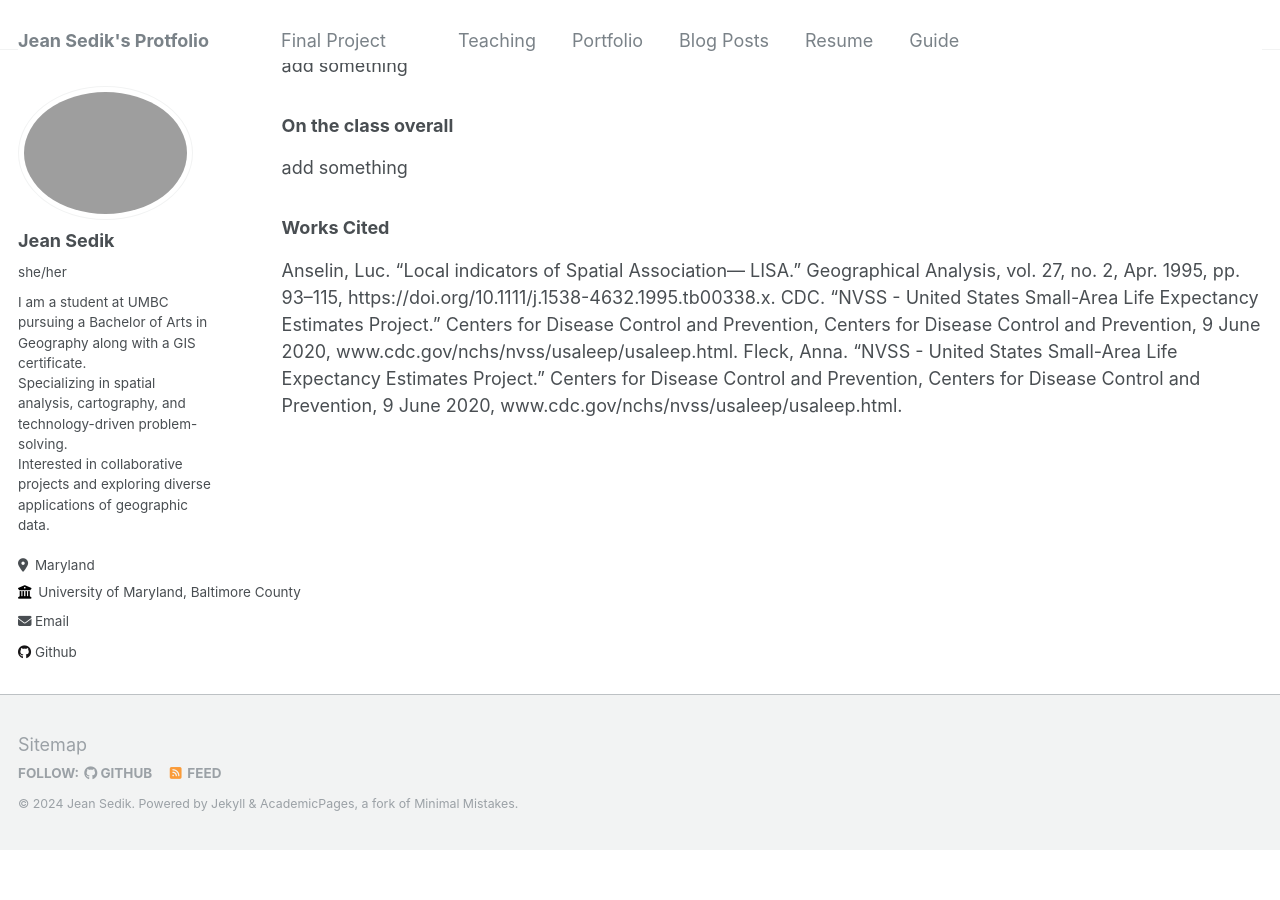
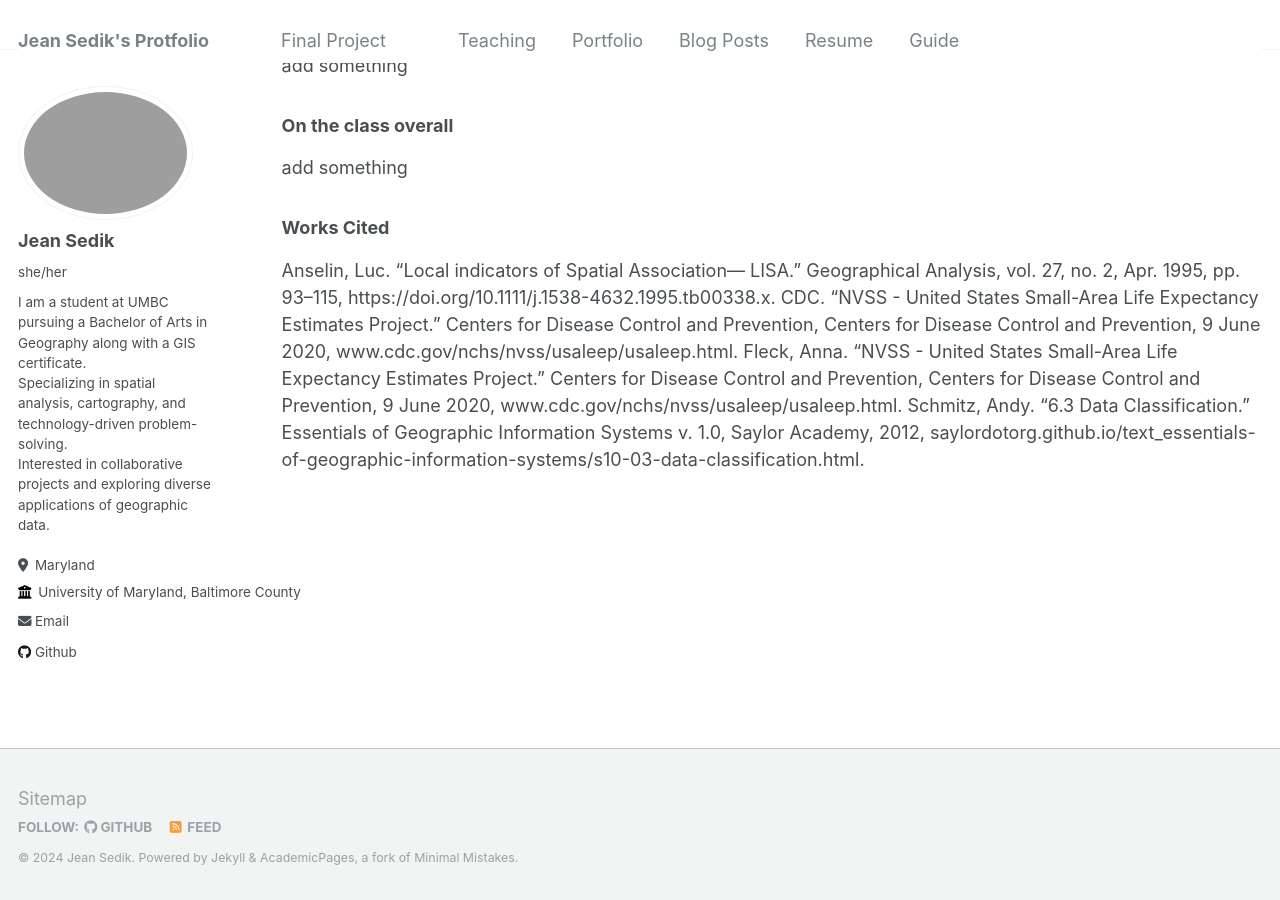
Before and after one commit to VG68490/VG68490.github.io, a Jekyll site: the page built from _pages/finalproj.md, in a window 1280 px wide and 900 px high, scrolled down 5060 px. Built offline with Jekyll 4.4.1, drawn with Linux system fonts in a browser that asks for light colours; before the commit the page ends 5910 px from its top, so only the background shows below that.

Commit message:
aaaa_finalproj.md

```diff
--- a/_pages/finalproj.md
+++ b/_pages/finalproj.md
@@ -83,4 +83,6 @@
 
 Fleck, Anna. “NVSS - United States Small-Area Life Expectancy Estimates Project.” Centers for Disease Control and Prevention, Centers for Disease Control and Prevention, 9 June 2020, www.cdc.gov/nchs/nvss/usaleep/usaleep.html.
 
+Schmitz, Andy. “6.3 Data Classification.” Essentials of Geographic Information Systems v. 1.0, Saylor Academy, 2012, saylordotorg.github.io/text_essentials-of-geographic-information-systems/s10-03-data-classification.html.
+
 </p>
```
